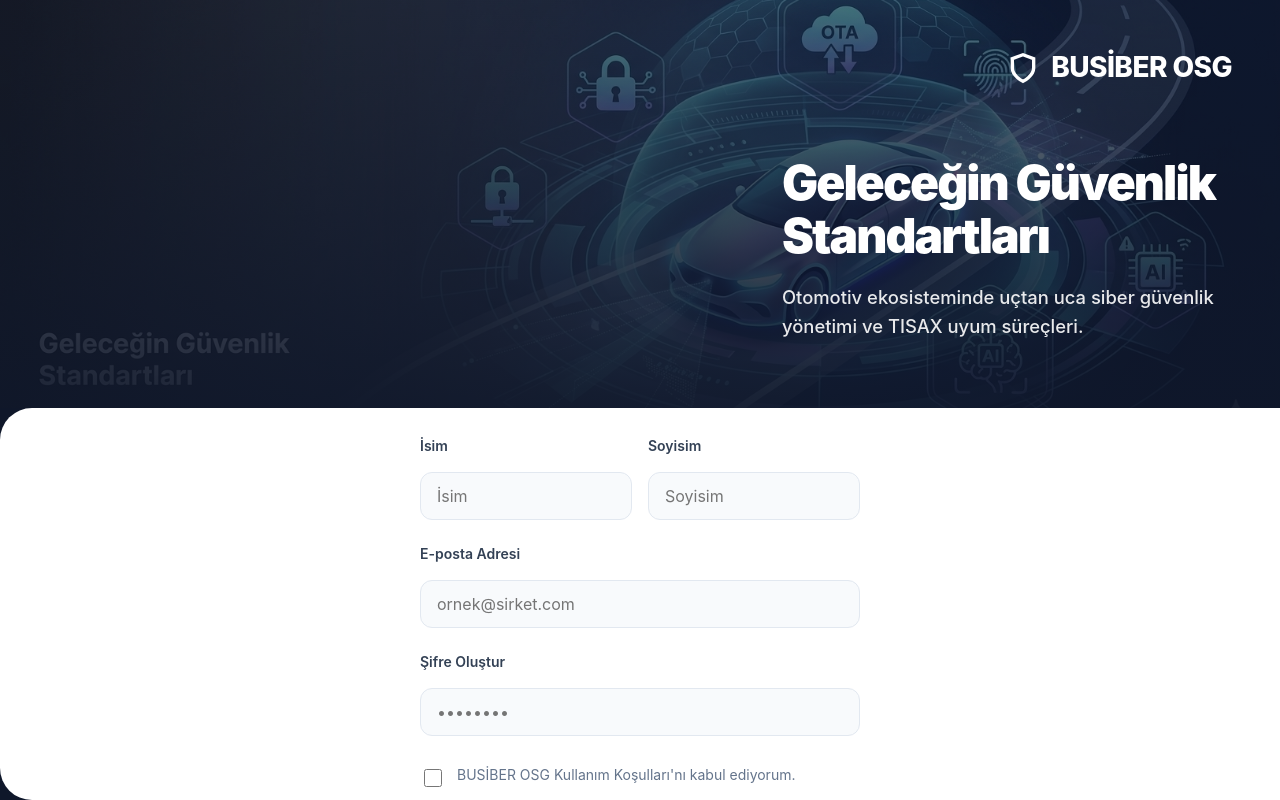
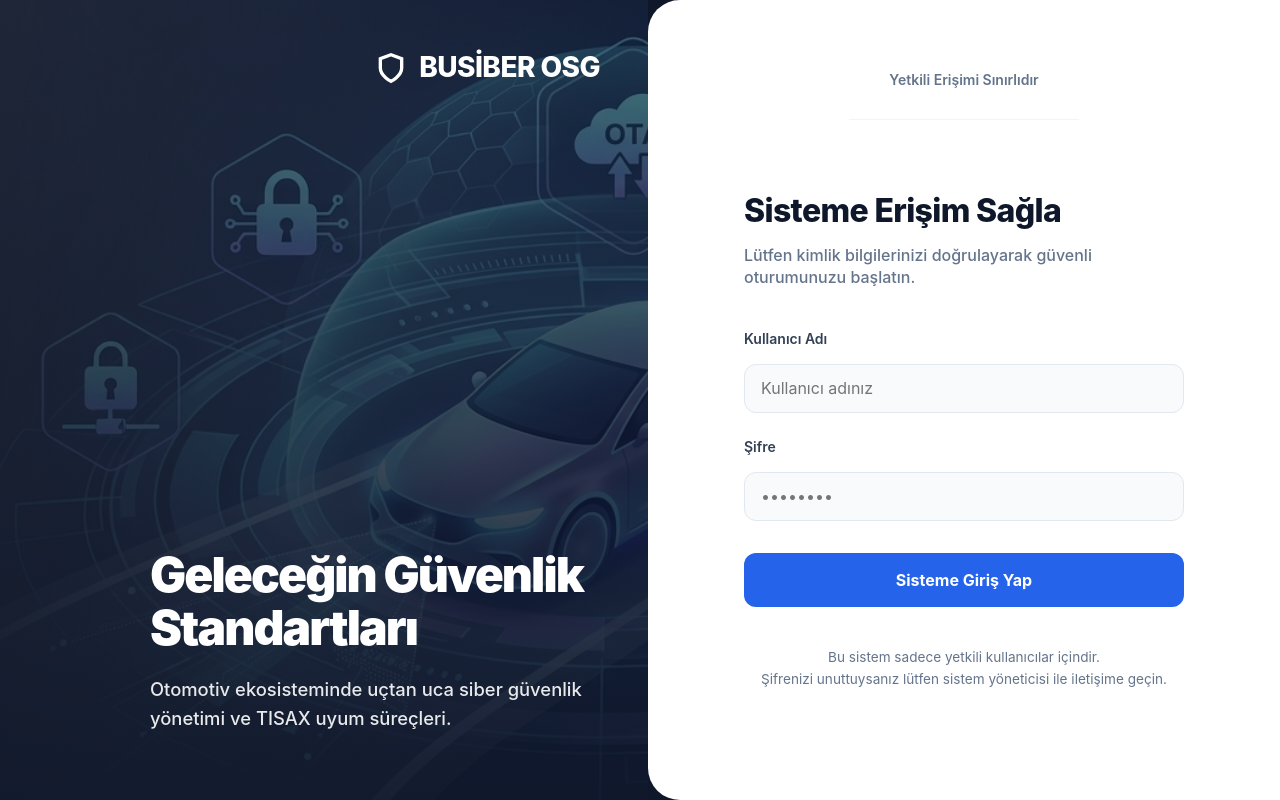
Before and after one commit to siber-boun/tisaxv1, a React (Vite) app: page / in a window 1280 px wide. Built offline with nearby package versions, Linux system fonts and the light colour scheme.

Commit message:
feat: BUSİBER OSG kapalı sistem ve yetkili girişi yapılandırıldı

```diff
--- a/src/components/LoginPage.css
+++ b/src/components/LoginPage.css
@@ -2,7 +2,7 @@
   height: 100vh;
   width: 100vw;
   display: flex;
-  flex-direction: column;
+  flex-direction: row; /* Horizontal layout */
   background-color: #ffffff;
   font-family: 'Inter', -apple-system, BlinkMacSystemFont, "Segoe UI", Roboto, sans-serif;
   overflow: hidden;
--- a/src/components/LoginPage.jsx
+++ b/src/components/LoginPage.jsx
@@ -1,46 +1,18 @@
 import React, { useState } from 'react';
 import './LoginPage.css';
 
-export default function LoginPage({ users, onLogin, onAddUser }) {
-  // 'login' or 'signup' modes
-  const [mode, setMode] = useState('signup');
+export default function LoginPage({ users, onLogin }) {
   const [error, setError] = useState('');
   const [formData, setFormData] = useState({
-    name: '',
-    surname: '',
-    email: '',
-    username: '', // Required for Login
-    password: '',
-    terms: false
+    username: '',
+    password: ''
   });
 
   const handleSubmit = (e) => {
     e.preventDefault();
     setError('');
 
-    if (mode === 'signup') {
-      if (!formData.terms) {
-        setError('Lütfen kullanım koşullarını kabul edin.');
-        return;
-      }
-
-      const newUser = {
-        username: formData.email, // Email acts as username
-        password: formData.password,
-        name: `${formData.name} ${formData.surname}`,
-        role: 'Denetçi',
-        companyName: 'Yeni Katılımcı',
-        firstLogin: false
-      };
-
-      const result = onAddUser(newUser);
-      if (result.success) {
-        onLogin(newUser);
-      } else {
-        setError(result.message);
-      }
-    } else {
-      // Login Mode
+    // Login Mode Only
     const matchedUser = users.find(
       u => u.username === formData.username && u.password === formData.password
     );
@@ -49,7 +21,6 @@ export default function LoginPage({ users, onLogin, onAddUser }) {
       onLogin(matchedUser);
     } else {
       setError('Hatalı kullanıcı adı veya şifre.');
-      }
     }
   };
 
@@ -68,7 +39,7 @@ export default function LoginPage({ users, onLogin, onAddUser }) {
           backgroundRepeat: 'no-repeat',
           display: 'flex',
           flexDirection: 'column',
-          justifyContent: 'space-between', // Top logo, Bottom text
+          justifyContent: 'space-between',
           padding: '3rem',
           color: 'white',
         }}
@@ -110,77 +81,25 @@ export default function LoginPage({ users, onLogin, onAddUser }) {
       {/* SAĞ BÖLÜM: Form Alanı */}
       <div className="auth-form-side" style={{ flex: 1, backgroundColor: 'white', display: 'flex', flexDirection: 'column', borderTopLeftRadius: '2rem', borderBottomLeftRadius: '2rem', overflow: 'hidden' }}>
         <header className="auth-header" style={{ height: '80px', padding: '0 40px', display: 'flex', alignItems: 'center', justifyContent: 'flex-end', borderBottom: '1px solid #f1f5f9' }}>
-          <nav className="auth-nav" style={{ display: 'flex', gap: '8px' }}>
-            <button
-              className={`nav-btn ${mode === 'login' ? 'active' : ''}`}
-              onClick={() => setMode('login')}
-              style={{ padding: '0.6rem 1.25rem', fontSize: '0.9rem', fontWeight: '600' }}
-            >
-              Giriş Yap
-            </button>
-            <button
-              className={`nav-btn signup-nav ${mode === 'signup' ? 'active' : ''}`}
-              onClick={() => setMode('signup')}
-              style={{ padding: '0.6rem 1.25rem', fontSize: '0.9rem', fontWeight: '600' }}
-            >
-              Kayıt Ol
-            </button>
-          </nav>
+          <div style={{ color: '#64748b', fontSize: '0.875rem', fontWeight: '600' }}>
+            Yetkili Erişimi Sınırlıdır
+          </div>
         </header>
 
         <div className="form-scroll-container" style={{ flex: 1, display: 'flex', alignItems: 'center', justifyContent: 'center', padding: '3rem' }}>
           <div className="form-container" style={{ width: '100%', maxWidth: '440px' }}>
             <div className="form-welcome" style={{ marginBottom: '2.5rem' }}>
               <h2 style={{ fontSize: '2rem', fontWeight: '800', color: '#0f172a', margin: '0 0 10px 0', letterSpacing: '-0.02em' }}>
-                {mode === 'signup' ? 'Yeni Kullanıcı Oluştur' : 'Sisteme Erişim Sağla'}
+                Sisteme Erişim Sağla
               </h2>
               <p style={{ color: '#64748b', margin: 0, fontSize: '1rem', fontWeight: '500' }}>
-                {mode === 'signup' ? 'Platformun tüm avantajlarından yararlanmak için kaydolun.' : 'Lütfen kimlik bilgilerinizi girerek devam edin.'}
+                Lütfen kimlik bilgilerinizi doğrulayarak güvenli oturumunuzu başlatın.
               </p>
             </div>
 
             <form onSubmit={handleSubmit} className="auth-main-form" style={{ display: 'flex', flexDirection: 'column', gap: '1.5rem' }}>
-              {mode === 'signup' ? (
-                <>
-                  <div className="form-row" style={{ display: 'flex', gap: '1rem' }}>
-                    <div className="input-group" style={{ flex: 1 }}>
-                      <label style={{ display: 'block', marginBottom: '0.5rem', fontSize: '0.875rem', fontWeight: '600', color: '#334155' }}>İsim</label>
-                      <input
-                        type="text"
-                        placeholder="İsim"
-                        required
-                        value={formData.name}
-                        onChange={e => setFormData({...formData, name: e.target.value})}
-                        style={{ width: '100%', padding: '0.75rem 1rem', border: '1px solid #e2e8f0', borderRadius: '0.75rem', background: '#f8fafc' }}
-                      />
-                    </div>
-                    <div className="input-group" style={{ flex: 1 }}>
-                      <label style={{ display: 'block', marginBottom: '0.5rem', fontSize: '0.875rem', fontWeight: '600', color: '#334155' }}>Soyisim</label>
-                      <input
-                        type="text"
-                        placeholder="Soyisim"
-                        required
-                        value={formData.surname}
-                        onChange={e => setFormData({...formData, surname: e.target.value})}
-                        style={{ width: '100%', padding: '0.75rem 1rem', border: '1px solid #e2e8f0', borderRadius: '0.75rem', background: '#f8fafc' }}
-                      />
-                    </div>
-                  </div>
               <div className="input-group">
-                    <label style={{ display: 'block', marginBottom: '0.5rem', fontSize: '0.875rem', fontWeight: '600', color: '#334155' }}>E-posta Adresi</label>
-                    <input
-                      type="email"
-                      placeholder="ornek@sirket.com"
-                      required
-                      value={formData.email}
-                      onChange={e => setFormData({...formData, email: e.target.value})}
-                      style={{ width: '100%', padding: '0.75rem 1rem', border: '1px solid #e2e8f0', borderRadius: '0.75rem', background: '#f8fafc' }}
-                    />
-                  </div>
-                </>
-              ) : (
-                <div className="input-group">
-                  <label style={{ display: 'block', marginBottom: '0.5rem', fontSize: '0.875rem', fontWeight: '600', color: '#334155' }}>Kullanıcı Adı veya E-posta</label>
+                <label style={{ display: 'block', marginBottom: '0.5rem', fontSize: '0.875rem', fontWeight: '600', color: '#334155' }}>Kullanıcı Adı</label>
                 <input
                   type="text"
                   placeholder="Kullanıcı adınız"
@@ -190,10 +109,9 @@ export default function LoginPage({ users, onLogin, onAddUser }) {
                   style={{ width: '100%', padding: '0.75rem 1rem', border: '1px solid #e2e8f0', borderRadius: '0.75rem', background: '#f8fafc' }}
                 />
               </div>
-              )}
 
               <div className="input-group">
-                <label style={{ display: 'block', marginBottom: '0.5rem', fontSize: '0.875rem', fontWeight: '600', color: '#334155' }}>{mode === 'signup' ? 'Şifre Oluştur' : 'Şifre'}</label>
+                <label style={{ display: 'block', marginBottom: '0.5rem', fontSize: '0.875rem', fontWeight: '600', color: '#334155' }}>Şifre</label>
                 <input
                   type="password"
                   placeholder="••••••••"
@@ -204,13 +122,6 @@ export default function LoginPage({ users, onLogin, onAddUser }) {
                 />
               </div>
 
-              {mode === 'signup' && (
-                <div className="terms-checkbox" style={{ display: 'flex', gap: '0.75rem', alignItems: 'flex-start' }}>
-                  <input type="checkbox" id="terms" checked={formData.terms} onChange={e => setFormData({...formData, terms: e.target.checked})} style={{ marginTop: '0.25rem' }} />
-                  <label htmlFor="terms" style={{ fontSize: '0.875rem', color: '#64748b', cursor: 'pointer', lineHeight: '1.4' }}>BUSİBER OSG Kullanım Koşulları'nı kabul ediyorum.</label>
-                </div>
-              )}
-
               {error && <div className="auth-error-panel" style={{ padding: '0.75rem 1rem', background: '#fef2f2', border: '1px solid #fee2e2', borderRadius: '0.75rem', color: '#dc2626', fontSize: '0.875rem', fontWeight: '600' }}>{error}</div>}
 
               <button
@@ -218,16 +129,13 @@ export default function LoginPage({ users, onLogin, onAddUser }) {
                 className="auth-primary-submit"
                 style={{ padding: '1rem', background: '#2563eb', color: 'white', border: 'none', borderRadius: '0.75rem', fontSize: '1rem', fontWeight: '700', cursor: 'pointer', marginTop: '0.5rem' }}
               >
-                {mode === 'signup' ? 'Hesabı Oluştur ve Giriş Yap' : 'Sisteme Giriş Yap'}
+                Sisteme Giriş Yap
               </button>
             </form>
 
-            <div className="form-switch-link" style={{ textAlign: 'center', marginTop: '2.5rem', color: '#64748b', fontSize: '0.925rem' }}>
-              {mode === 'signup' ? (
-                <p>Zaten bir hesabınız var mı? <button onClick={() => setMode('login')} style={{ background: 'none', border: 'none', color: '#2563eb', fontWeight: '700', cursor: 'pointer', marginLeft: '0.5rem' }}>Giriş Yapın</button></p>
-              ) : (
-                <p>Hesabınız yok mu? <button onClick={() => setMode('signup')} style={{ background: 'none', border: 'none', color: '#2563eb', fontWeight: '700', cursor: 'pointer', marginLeft: '0.5rem' }}>Kayıt Olun</button></p>
-              )}
+            <div className="form-switch-link" style={{ textAlign: 'center', marginTop: '2.5rem', color: '#64748b', fontSize: '0.85rem', lineHeight: '1.6' }}>
+              Bu sistem sadece yetkili kullanıcılar içindir. <br />
+              Şifrenizi unuttuysanız lütfen sistem yöneticisi ile iletişime geçin.
             </div>
           </div>
         </div>
```
Lines whose indentation alone changed are shown as unchanged.
